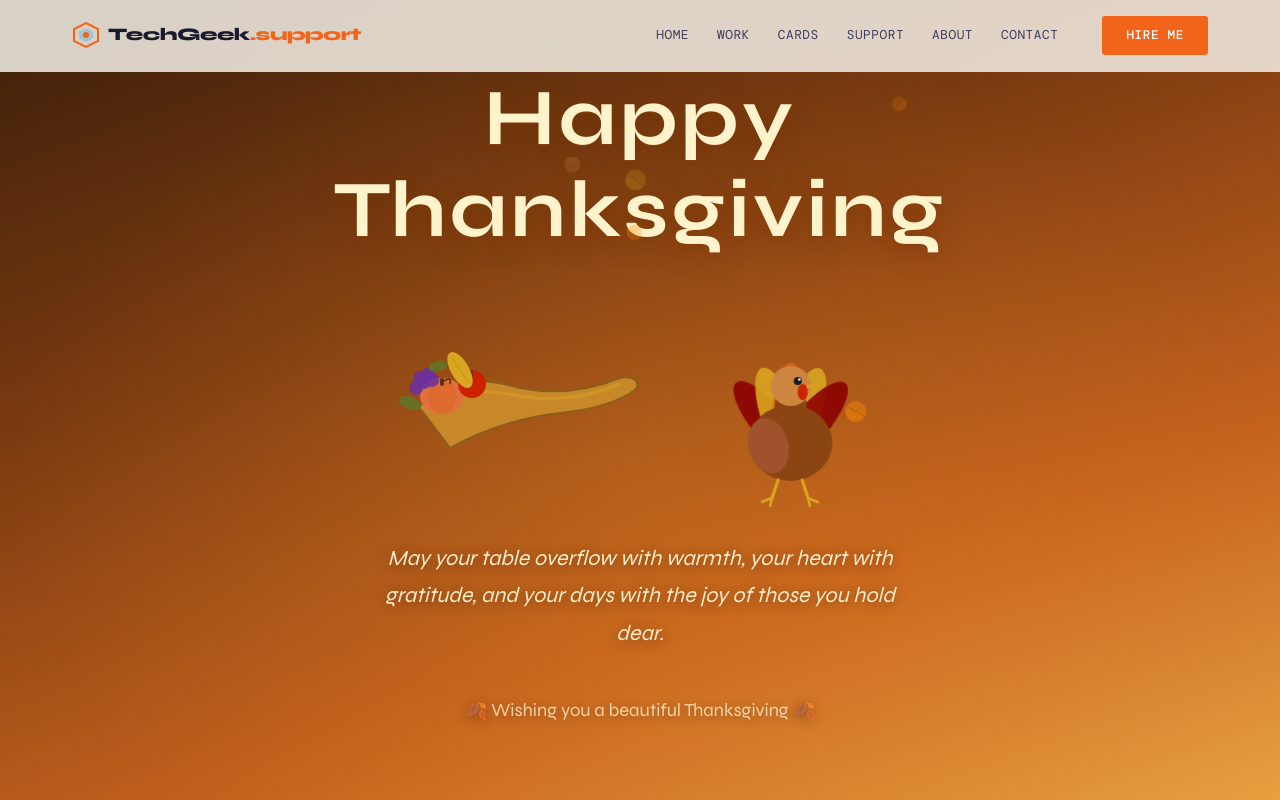
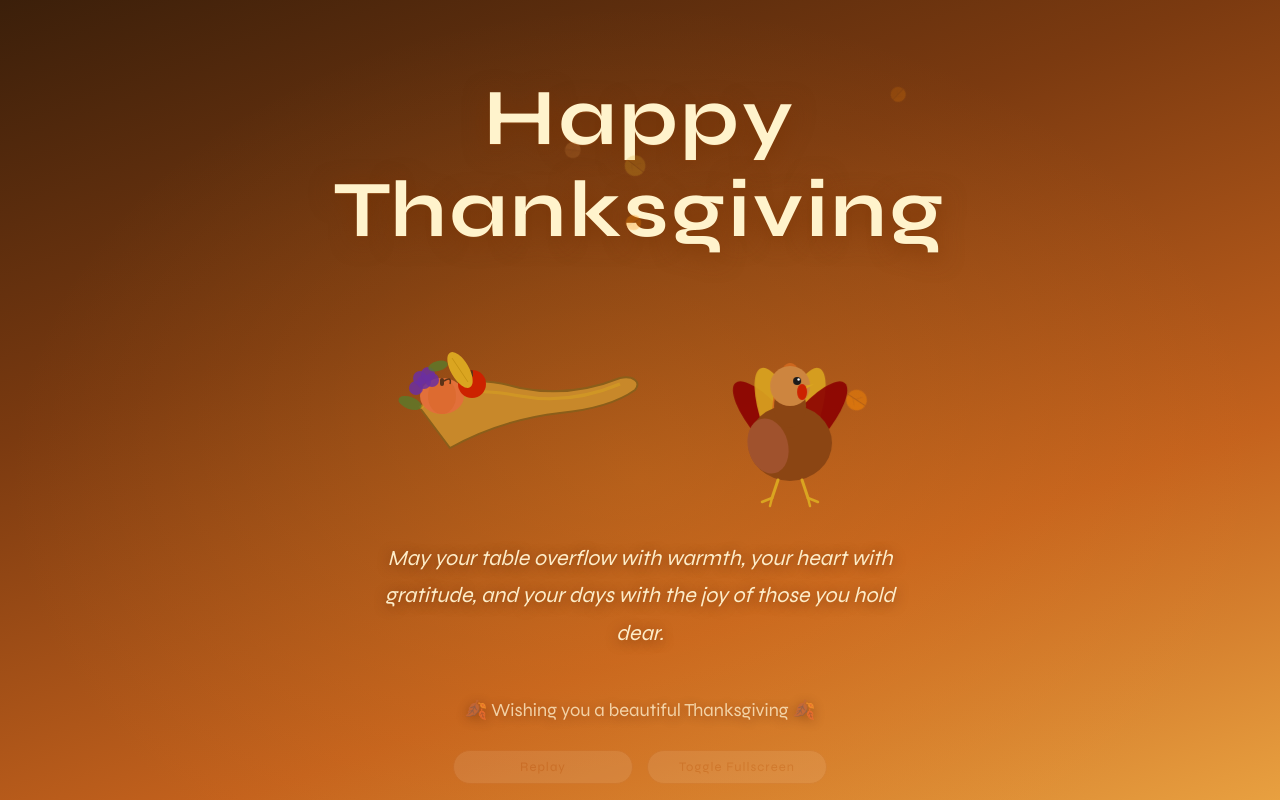
Before and after one commit to z4nta0/techgeek, a React (Vite) app: page /happythanksgivingcard in a window 1280 px wide. Shown: the top 800 px of the page. Built offline with nearby package versions, Linux system fonts and the light colour scheme; a web font is replaced by a local one.

Commit message:
What: Add replay and fullscreen buttons with the associated code. Why: All of my digital greeting cards have the ability to replay the animation as well as toggle the fullscreen on and off. How: Copy the relevant code from my other digital greeting cards and moidy as needed.

```diff
--- a/src/pages/HappyThanksgivingCard.module.css
+++ b/src/pages/HappyThanksgivingCard.module.css
@@ -0,0 +1,102 @@
+
+@font-face { /** This standard selector contains a custom font family along with its source and allows web developers to use custom fonts not installed on a user's computer. */
+
+    font-family : 'Luckiest Guy';                                         /** This value was chosen to be used as the font family for the custom .hackedH1 and .hackedParagraph selectors. */
+    src         : url( '../assets/fonts/LuckiestGuy-Regular.ttf' ); /** This value was chosen to be used in order to host the font file locally. */
+
+}
+
+
+
+@font-face { /** This standard selector contains a custom font family along with its source and allows web developers to use custom fonts not installed on a user's computer. */
+
+    font-family : 'Mystery Quest';                                         /** This value was chosen to be used as the font family for the custom .hackedH1 and .hackedParagraph selectors. */
+    src         : url( '../assets/fonts/MysteryQuest-Regular.ttf' ); /** This value was chosen to be used in order to host the font file locally. */
+
+}
+
+
+
+.luckiestGuyFont {
+    font-family: 'Luckiest Guy', cursive;
+}
+
+
+
+.mysteryQuestFont {
+    font-family: 'Mystery Quest', cursive;
+}
+
+
+
+.buttonContainerDiv {
+
+    position: fixed;
+    bottom: 0;
+    left: 50%;
+    opacity: 0.1;
+    transform: translateX(-50%);
+    z-index: 999;
+
+}
+
+
+
+.buttonContainerDiv:hover {
+
+    opacity: 1;
+
+}
+
+
+
+.animationButtons {
+
+    padding: 8px 28px;
+    font-size: 13px;
+    letter-spacing: 0.08em;
+    margin-bottom: 16px;
+    width: 180px;
+    background: #fdeee4;
+    color: #a05040;
+    border: 1px solid #c08060;
+    border-radius: 20px;
+    cursor: pointer;
+
+}
+
+
+
+.animationButtons:nth-child(1) {
+
+    margin-right: 8px;
+
+}
+
+
+
+.animationButtons:nth-child(2) {
+
+    margin-left: 6px;
+
+}
+
+
+
+@media (orientation: portrait) {
+
+    .animationButtons:nth-child(1) {
+
+        margin-right: 0;
+
+    }
+
+
+
+    .animationButtons:nth-child(2) {
+
+        margin-left: 0;
+
+    }
+
+}
--- a/src/pages/HappyThanksgivingCard.tsx
+++ b/src/pages/HappyThanksgivingCard.tsx
@@ -1,5 +1,6 @@
-import { useEffect, useRef } from "react";
+import { useEffect, useRef, useState } from "react";
 import { gsap } from "gsap";
+import styles from './HappyThanksgivingCard.module.css';
 
 // ── Types ─────────────────────────────────────────────────────────────────────
 interface LeafConfig {
@@ -184,6 +185,22 @@ export default function ThanksgivingCard() {
   const containerRef = useRef<HTMLDivElement>(null);
   const leavesRef = useRef<HTMLDivElement>(null);
 
+
+  const [ resetBoolean, setResetBoolean ] = useState(false);
+
+    function resetTimeline() {
+
+
+        setResetBoolean(true);
+
+        setTimeout(() => {
+            setResetBoolean(false);
+        }, 100);
+
+    };
+
+
+
   useEffect(() => {
     const ctx = gsap.context(() => {
       const tl = gsap.timeline({ defaults: { ease: "power2.out" } });
@@ -252,14 +269,56 @@ export default function ThanksgivingCard() {
     }, containerRef);
 
     return () => ctx.revert();
-  }, []);
+  }, [resetBoolean]);
+
+  const [isFullscreen, setIsFullscreen] = useState(true);
+
+      function toggleFullscreen() {
+
+          const maiConDiv = document.getElementById('maiConDiv') as HTMLDivElement;
+
+          if (isFullscreen === true) {
+
+              maiConDiv.style.overflow = 'auto';
+              maiConDiv.style.position = 'relative';
+              maiConDiv.style.width = '100%';
+              maiConDiv.style.paddingTop = '72px';
+              maiConDiv.style.zIndex = '9';
+
+              document.body.style.overflow = 'auto';
+
+
+
+              setIsFullscreen(false);
+
+          } else {
+
+              maiConDiv.style.overflow = 'hidden';
+              maiConDiv.style.position = 'fixed';
+              maiConDiv.style.width = '100vw';
+              maiConDiv.style.paddingTop = '0';
+              maiConDiv.style.zIndex = '999';
+
+              document.body.style.overflow = 'hidden';
+
+
+
+              setIsFullscreen(true);
+
+          }
+
+      };
 
   return (
     <div
+      id='maiConDiv'
       ref={containerRef}
       style={{
-        position: "relative",
-        width: "100%",
+        position: "fixed",
+        top: 0,
+        left: 0,
+        zIndex: 999,
+        width: "100vw",
         minHeight: "100vh",
         background: "linear-gradient(160deg, #3B1F0A 0%, #7B3A10 35%, #C4621D 70%, #E8A040 100%)",
         overflow: "hidden",
@@ -340,6 +399,21 @@ export default function ThanksgivingCard() {
           </span>
         </p>
       </div>
+
+      <div id='butConDiv' className={ styles.buttonContainerDiv } >
+
+
+            <button id='repAniBut' className={ styles.animationButtons } onClick={() => resetTimeline()} >
+                Replay
+            </button>
+
+
+
+            <button id='fulScrBut' className={ styles.animationButtons } onClick={() => toggleFullscreen()} >
+                Toggle Fullscreen
+            </button>
+
+        </div>
     </div>
   );
 }
```
